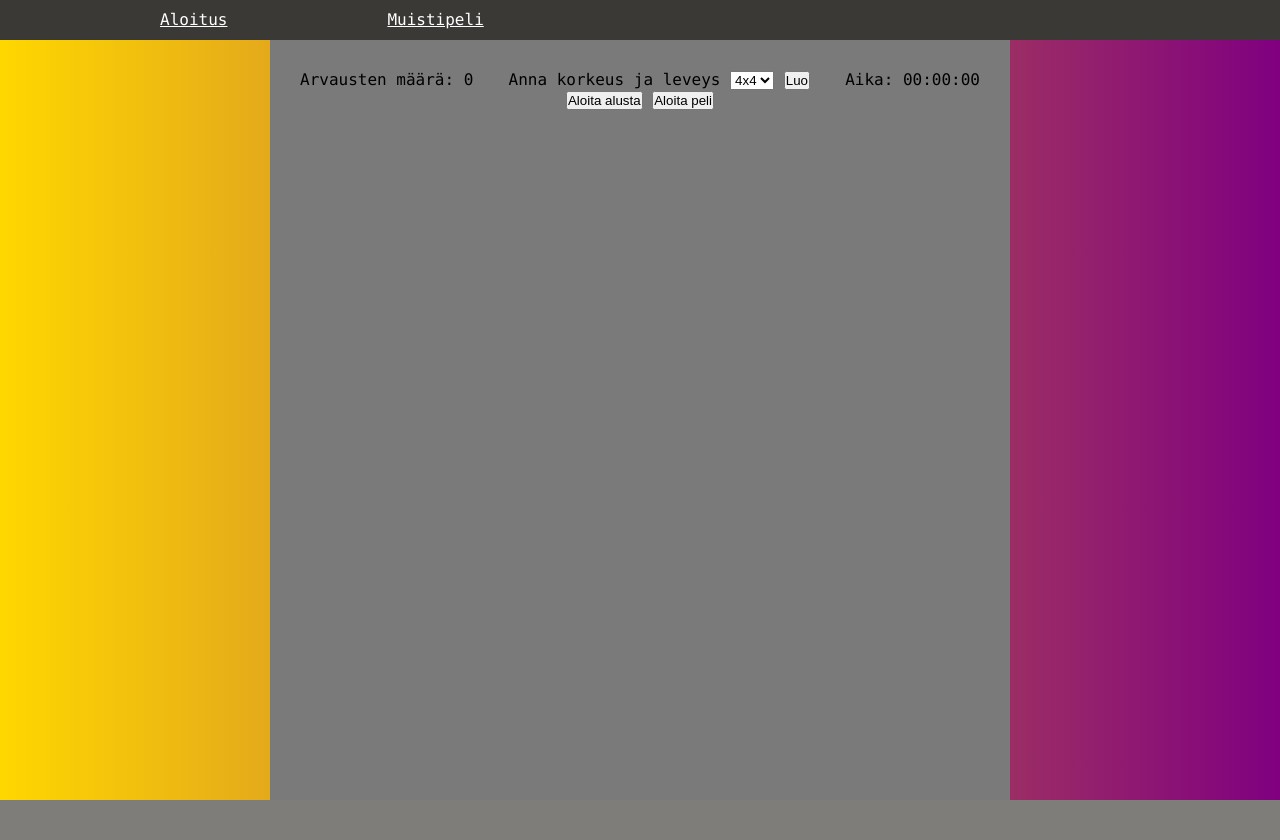
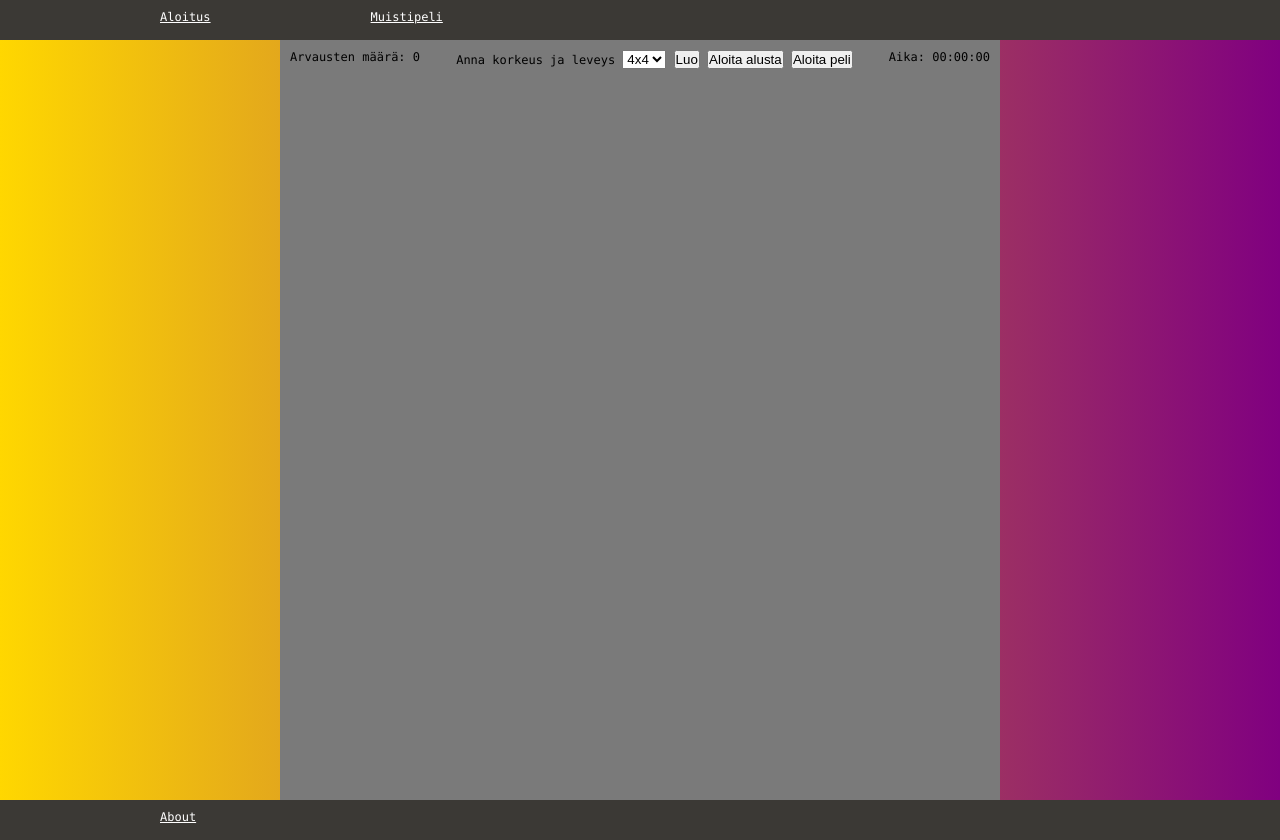
Before and after one commit to SisuSaastamoinen/projektit1, a PHP site: page /muistipeli.html in a window 1280 px wide. Before the commit the page ends 800 px from the top, so only its background shows below. Run offline with PHP 8.4, Linux system fonts and the light colour scheme.

Commit message:
change style and add footer

```diff
--- a/muistipeli/css/muistipeli.css
+++ b/muistipeli/css/muistipeli.css
@@ -4,17 +4,24 @@
   box-sizing: border-box;
 }
 fieldset {
-  align-items: center;
   background-color: #7a7a7a;
-  padding: 30px;
+  padding: 10px;
   height: 760px;
   width: 720px;
   text-align: center;
   border: none;
   margin: 0px auto;
-  shadow: 5px 5px 5px rgba(0, 0, 0, 0.3); /* Add a subtle shadow */
 }
 header {
+  height: 40px;
+  background: #007ba4;
+  width: 100vw;
+  text-align: auto;
+  background-color: #3b3935;
+  box-sizing: border-box;
+}
+
+footer {
   height: 40px;
   background: #007ba4;
   width: 100vw;
@@ -22,6 +29,11 @@ header {
   background-color: #3b3935;
   box-sizing: border-box;
 }
+
+a {
+  text-align: center;
+}
+
 nav li {
   float: left;
   list-style-type: none;
@@ -45,11 +57,9 @@ body {
 }
 
 td {
-  border-style: solid;
-  border-color: black;
   width: 100px;
   height: 100px;
-  background-size: 100px 100px;
+  box-sizing: border-box;
   background-position: center;
   background-repeat: no-repeat;
 }
@@ -64,19 +74,17 @@ img {
   height: 100px;
   display: block;
   vertical-align: middle;
-  box-shadow: 0 0 8px #34987db;
-  height: auto;
 }
 
 table {
-  width: 680px;
-  height: 680px;
+  table-layout: fixed;
+  width: 100%;
+  height: 620px;
   margin: 0 auto;
   padding: 0px;
   border-style: none;
-  border-radius: 10px;
 }
 html {
-  css-font-size: 12px;
+  font-size: 12px;
   font-family: "Lucida Console", "Courier New", monospace;
 }
--- a/muistipeli/muistipeli.html
+++ b/muistipeli/muistipeli.html
@@ -11,10 +11,10 @@
       <nav>
         <ul>
           <li>
-            <a href="./index.html"> Aloitus </a>
+            <a href="./index.html">Aloitus</a>
           </li>
           <li>
-            <a href="./muistipeli.html"> Muistipeli </a>
+            <a href="./muistipeli.html">Muistipeli</a>
           </li>
         </ul>
       </nav>
@@ -37,6 +37,15 @@
       <button onclick="startGame()">Aloita peli</button>
       <table id="boardContainer"></table>
     </fieldset>
+    <footer>
+      <nav>
+        <ul>
+          <li>
+            <a href="./aboutpage.html">About</a>
+          </li>
+        </ul>
+      </nav>
+    </footer>
   </body>
   <script src="js/script.js"></script>
 </html>
```
